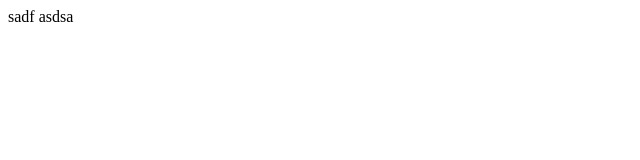
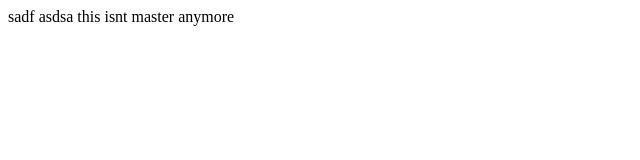
Before and after one commit to dario-huza/testBFO, a plain HTML site: page index.html in a window 1280 px wide. Shown: the whole page, without its empty margins (0-640 px from the left). Drawn offline with Linux system fonts and the light colour scheme.

Commit message:
branch commit

```diff
--- a/index.html
+++ b/index.html
@@ -4,5 +4,7 @@
 	<body>
 	sadf
 	asdsa
+
+	this isnt master anymore
 	</body>
 </html>
```
